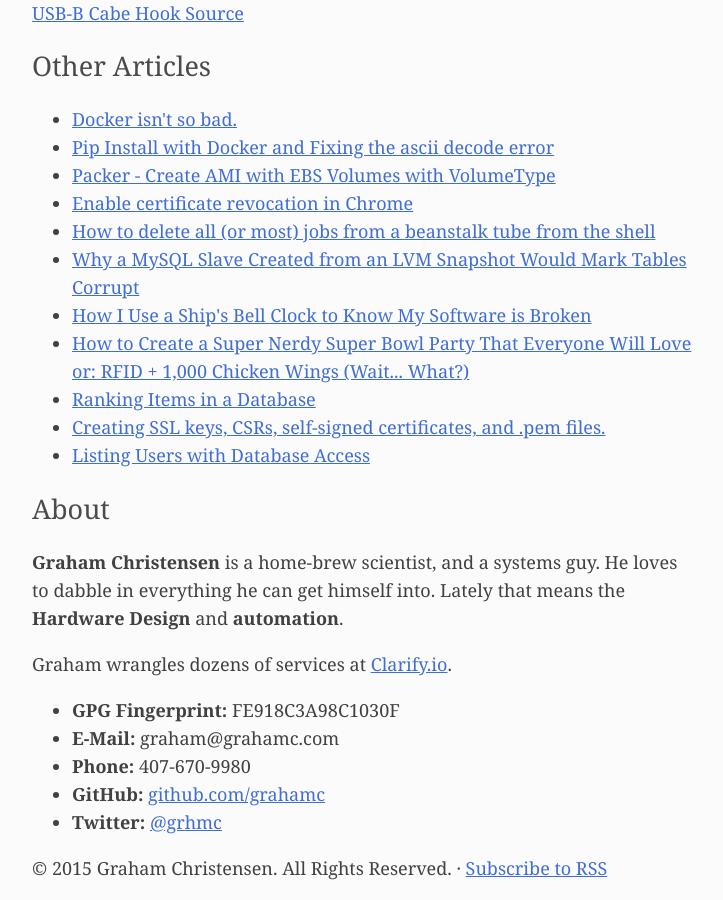
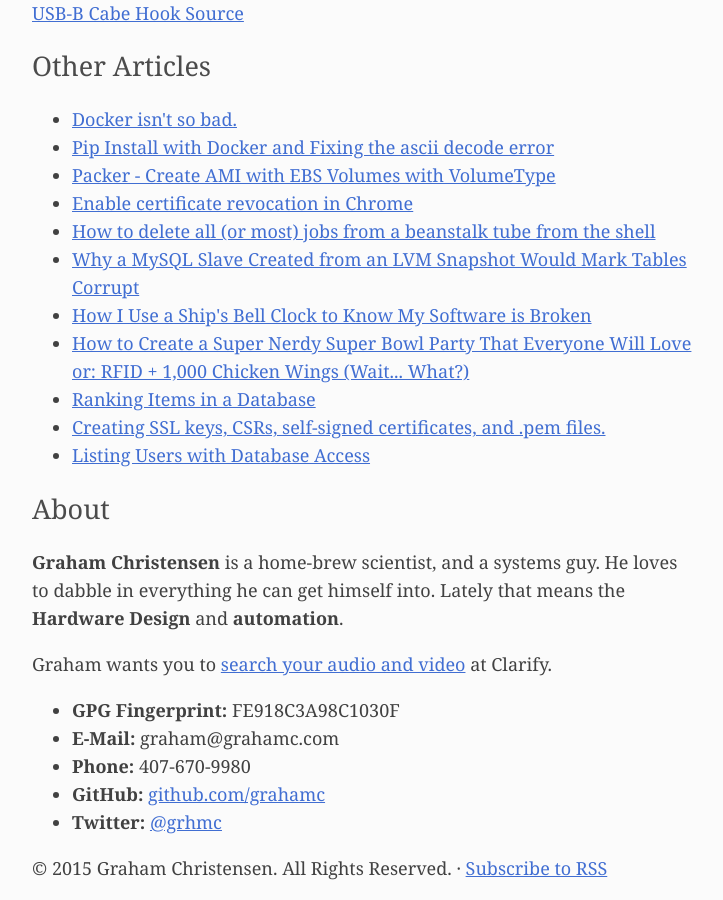
Before and after one commit to grahamc/grahamc.github.com, a Jekyll site: the page built from hardware.md, in a window 1280 px wide and 900 px high, scrolled down 8467 px. Shown: the whole window, without its empty margins (278-1001 px from the left). Built offline with Jekyll 4.4.1, drawn with Linux system fonts in a browser that asks for light colours.

Commit message:
links don't work like that

```diff
--- a/_layouts/default.html
+++ b/_layouts/default.html
@@ -92,8 +92,8 @@ layout: compress
       </p>
 
       <p>
-        Graham wrangles dozens of services at
-        <a href="http//clarify.io">Clarify.io</a>.
+        Graham wants you to
+        <a href="http://clarify.io">search your audio and video</a> at Clarify.
       </p>
 
       <ul>
```
